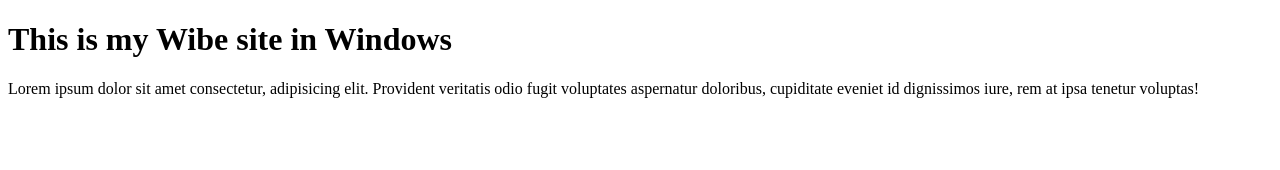
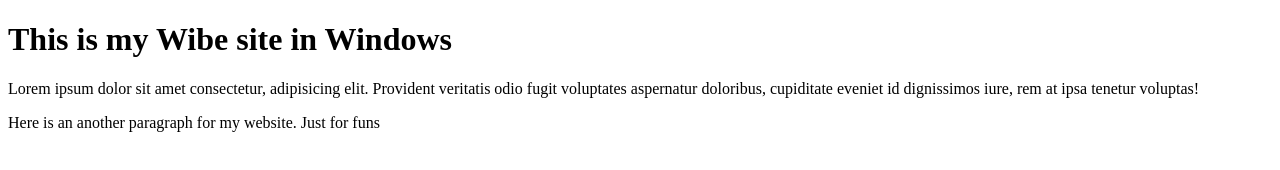
Before and after one commit to Fetra2025/myfirstweb2025, a plain HTML site: page index.html in a window 1280 px wide. Drawn offline with Linux system fonts and the light colour scheme.

Commit message:
added a new paragraph

```diff
--- a/index.html
+++ b/index.html
@@ -9,6 +9,7 @@
 
     <p>Lorem ipsum dolor sit amet consectetur, adipisicing elit. Provident veritatis odio fugit voluptates aspernatur doloribus, cupiditate eveniet id dignissimos iure, rem at ipsa tenetur voluptas!</p>
 
+    <p>Here is an another paragraph for my website. Just for funs</p>
 
 </body>
 </html>
```
